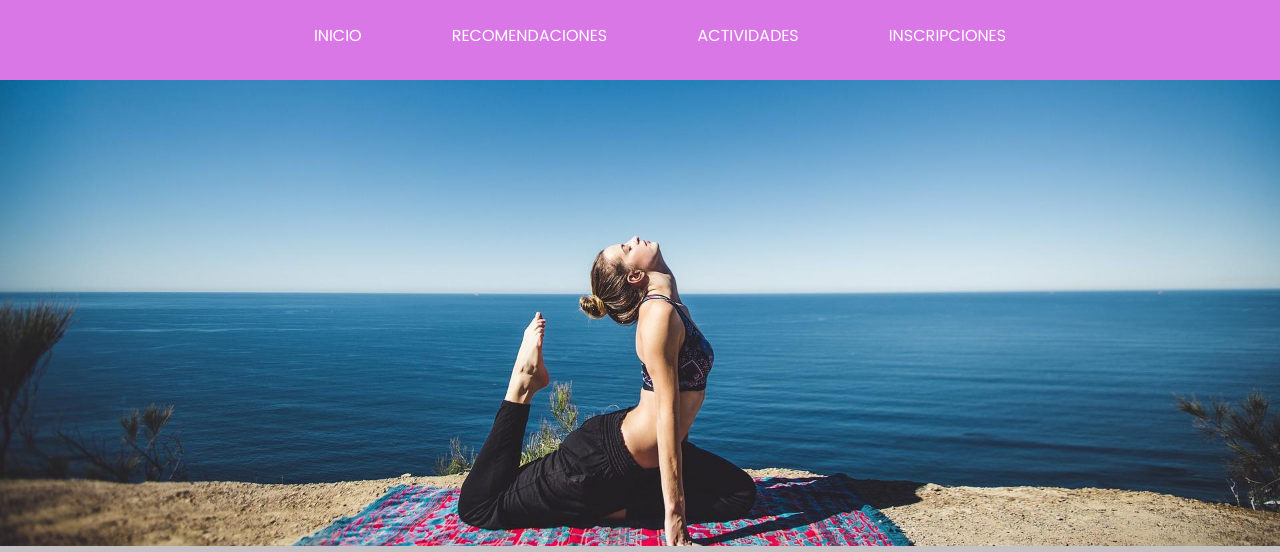
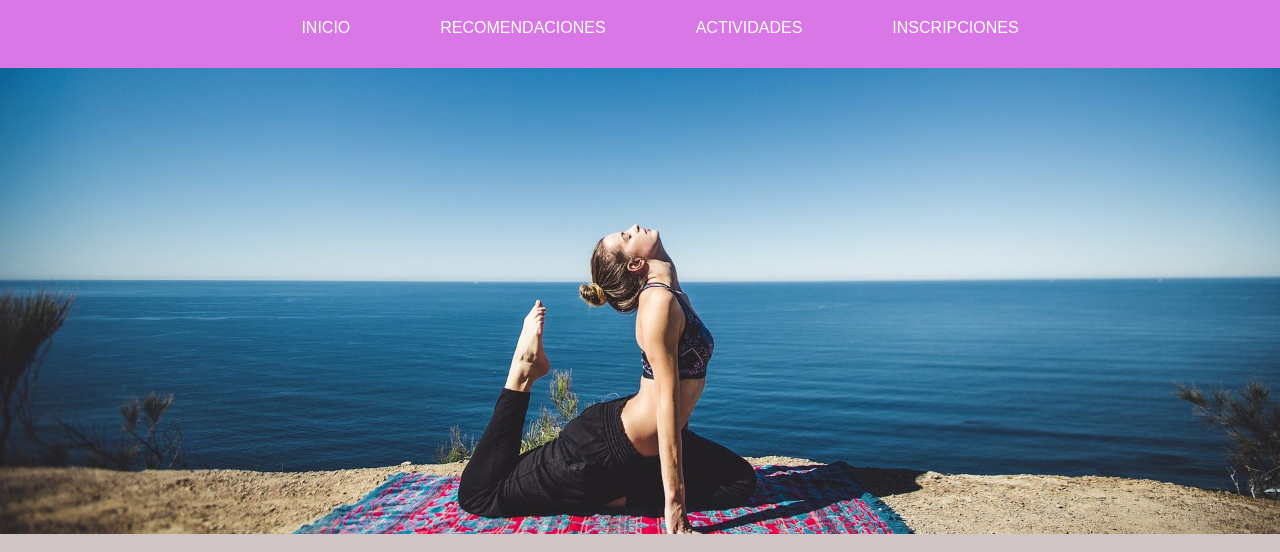
Before and after one commit to tamara-o1995/TPE_TIO, a plain HTML site: page index.html in a window 1280 px wide. Shown: the part 112-664 px from the top of the page. Drawn offline with Linux system fonts and the light colour scheme.

Commit message:
se modifico un archivo css

```diff
--- a/css/style.css
+++ b/css/style.css
@@ -4,7 +4,7 @@
 }
 
 body {
-    font-family: PoppinsRegular, Arial, Helvetica, sans-serif;
+    font-family: Bebas, Arial, Helvetica, sans-serif;
     background: linear-gradient(#98b0bf, #e4bab0ae, #c54be0, #e0c3b1);
     font-size: small;
 }
```
